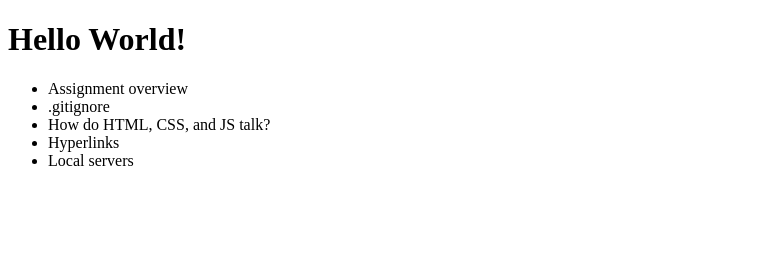
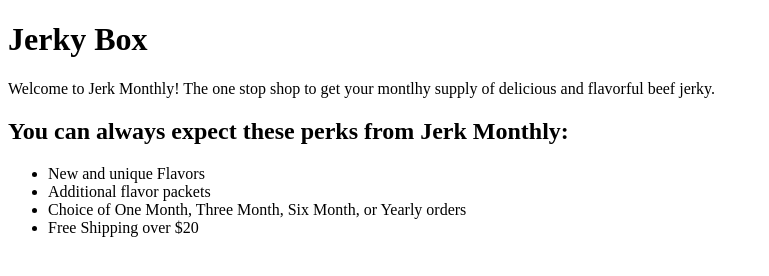
Before and after one commit to corrinre/framework-challenge, a plain HTML site: page index.html in a window 1280 px wide. Shown: the whole page, without its empty margins (0-769 px from the left). Drawn offline with Linux system fonts and the light colour scheme.

Commit message:
initial elements

```diff
--- a/index.html
+++ b/index.html
@@ -7,13 +7,18 @@
     <link rel="stylesheet" href="screen.css">
 </head>
 <body>
-    <h1 class="masthead">Hello World!</h1>
+    <h1 class="masthead">Jerky Box</h1>
+    <p>
+        Welcome to Jerk Monthly! The one stop shop to get your montlhy supply of delicious and flavorful beef jerky.
+    </p>
+    <h2>
+        You can always expect these perks from Jerk Monthly:
+    </h2>
     <ul id="todo">
-        <li>Assignment overview</li>
-        <li>.gitignore</li>
-        <li>How do HTML, CSS, and JS talk?</li>
-        <li>Hyperlinks</li>
-        <li>Local servers</li>
+        <li>New and unique Flavors</li>
+        <li>Additional flavor packets</li>
+        <li>Choice of One Month, Three Month, Six Month, or Yearly orders</li>
+        <li>Free Shipping over $20</li>
     </ul>
 </body>
 </html>
```
